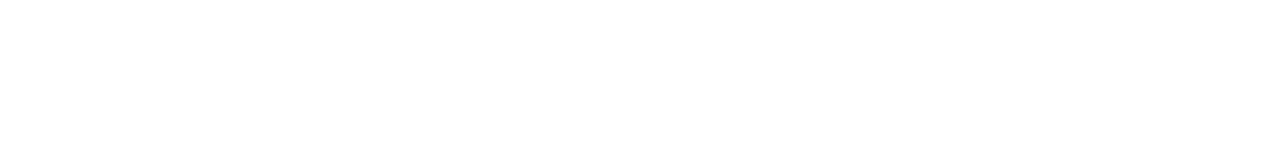
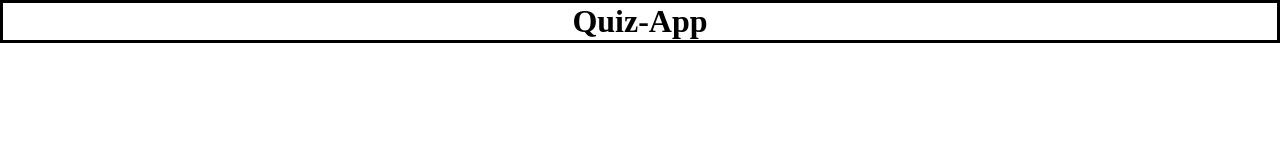
Before and after one commit to itsandeepsingh/Quiz-App, a plain HTML site: page index.html in a window 1280 px wide. Drawn offline with Linux system fonts and the light colour scheme.

Commit message:
Add titel and style

```diff
--- a/index.html
+++ b/index.html
@@ -8,6 +8,9 @@
     <title>Quiz-App</title>
   </head>
   <body>
-    <header></header>
+    <header>
+      <h1>Quiz-App</h1>
+    </header>
+    <main></main>
   </body>
 </html>
--- a/style.css
+++ b/style.css
@@ -0,0 +1,11 @@
+* {
+  box-sizing: border-box;
+  padding: 0%;
+  margin: 0%;
+}
+
+h1 {
+  display: flex;
+  border: solid;
+  justify-content: center;
+}
```
